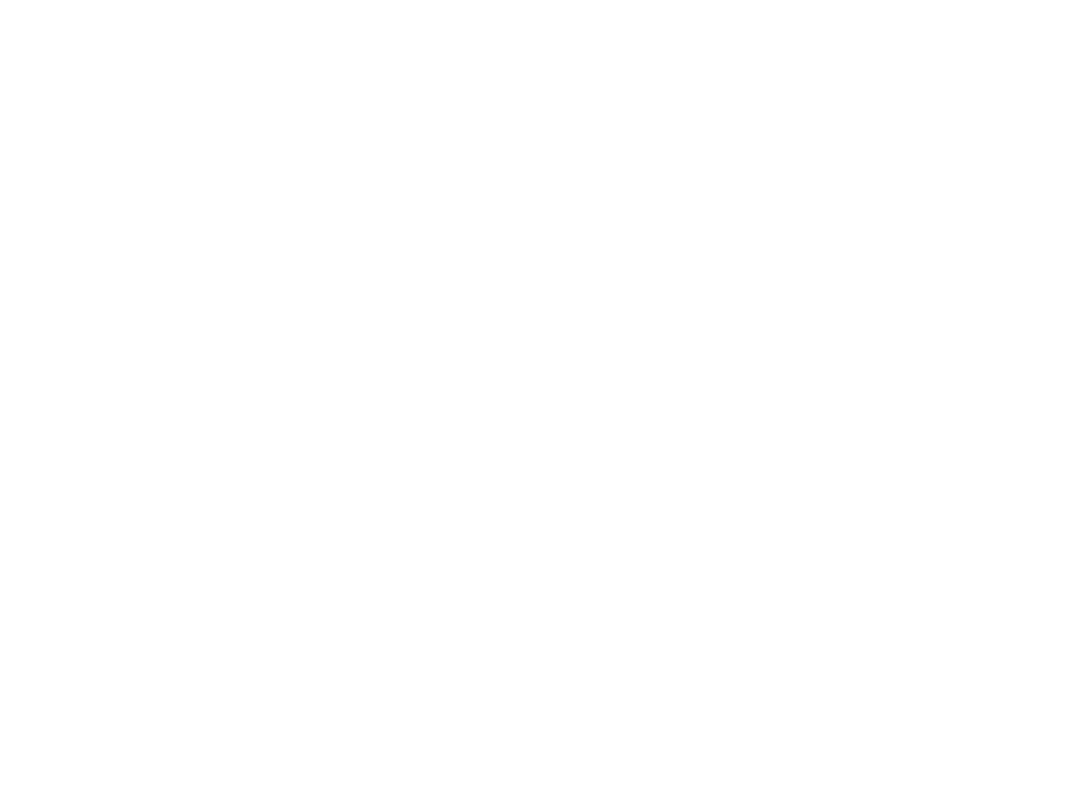
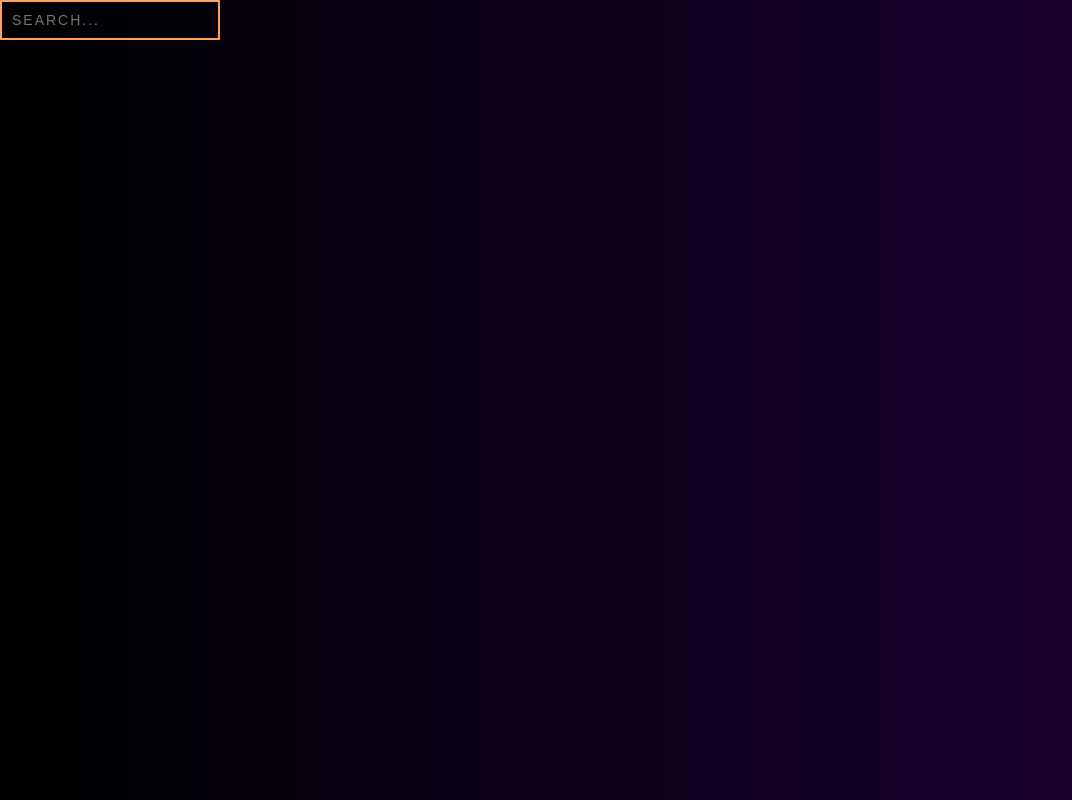
Before and after one commit to Samuel-Duncan/game-finder, a website built with webpack: page dist/index.html in a window 1280 px wide. Shown: the whole page, without its empty margins (0-1072 px from the left). Built offline with Linux system fonts and the light colour scheme.

Commit message:
Create and style search input

```diff
--- a/src/style.css
+++ b/src/style.css
@@ -0,0 +1,63 @@
+:root {
+  --color-1: #000;
+  --color-2: #ff9f59;
+  --color-3: #ffffff;
+  --color-4: #1d0039;
+}
+
+* {
+  margin: 0;
+  padding: 0;
+  box-sizing: border-box;
+  font-family: sans-serif;
+}
+
+body {
+  background: linear-gradient(to right, var(--color-1), var(--color-4));
+}
+
+.input-container {
+  width: 220px;
+  position: relative;
+}
+
+.icon {
+  position: absolute;
+  right: 10px;
+  top: calc(50% + 5px);
+  transform: translateY(calc(-50% - 5px));
+}
+
+.input {
+  color: var(--color-2);
+  width: 100%;
+  height: 40px;
+  padding: 10px;
+  transition: 0.2s linear;
+  border: 2.5px solid var(--color-2);
+  font-size: 14px;
+  text-transform: uppercase;
+  letter-spacing: 2px;
+  background-color: transparent;
+}
+
+.input:focus {
+  outline: none;
+  border: 0.5px solid var(--color-2);
+  box-shadow: -5px -5px 0px var(--color-2);
+}
+
+.input-container:hover > .icon {
+  animation: anim 1s linear infinite;
+}
+
+@keyframes anim {
+  0%,
+  100% {
+    transform: translateY(calc(-50% - 5px)) scale(1);
+  }
+
+  50% {
+    transform: translateY(calc(-50% - 5px)) scale(1.1);
+  }
+}
```
Also changed, not shown: dist/bundle.js, dist/index.html.
